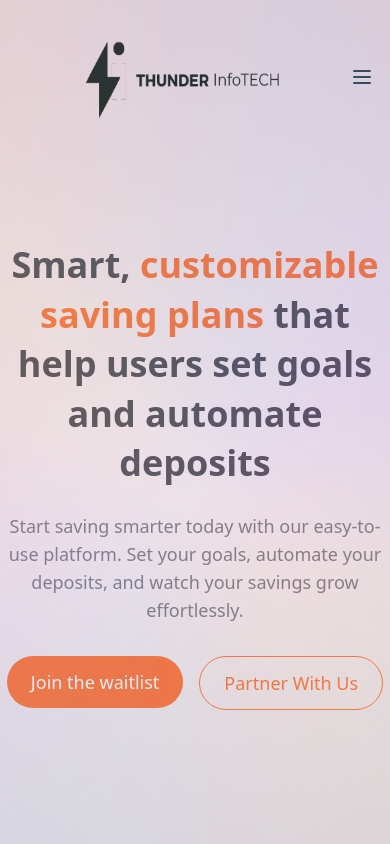
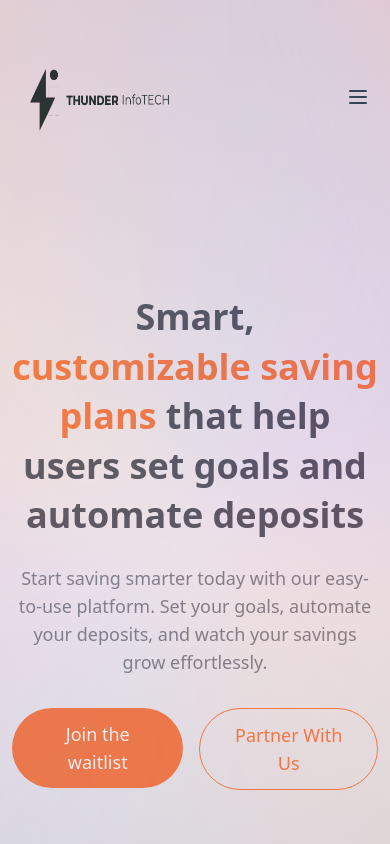
Before and after one commit to HauwaSalihu/thunder, a React (Vite) app: page / in a window 390 px wide. Shown: the top 844 px of the page. Built offline with nearby package versions, Linux system fonts and the light colour scheme.

Commit message:
responsiveness fix

```diff
--- a/src/components/Footer.jsx
+++ b/src/components/Footer.jsx
@@ -2,7 +2,7 @@ import React from 'react'
 
 function Footer() {
   return (
-    <footer className='w-full bg-gray-900 text-white py-4 flex items-center justify-center'>
+    <footer className='w-full  bg-gray-900 text-white py-4 flex items-center justify-center'>
       <p className='text-sm'>
         Powered by <span className='font-bold text-orange-500'>ThundrFinance</span>
       </p>
--- a/src/components/Header.jsx
+++ b/src/components/Header.jsx
@@ -9,9 +9,11 @@ function Header() {
   }
 
   return (
-    <nav className="relative flex items-center justify-between container mx-auto px-4 h-40 text-gray-800">
+    <div className='container mx-auto'>
+
+    <nav className="relative flex items-center justify-between m-5 h-40 text-gray-800">
       <NavLink to="/">
-        <img src="thnder.png" alt="Logo" className="h-100" />
+        <img src="thnder.png" alt="Logo" className="lg:h-100 -mx-10 h-80" />
       </NavLink>
       {/* Desktop Navigation */}
       <ul className="hidden md:flex gap-10 text-lg font-semibold">
@@ -65,6 +67,7 @@ function Header() {
         </div>
       )}
     </nav>
+    </div>
   )
 }
 
--- a/src/components/Hero.jsx
+++ b/src/components/Hero.jsx
@@ -2,7 +2,7 @@ import React from 'react'
 import { NavLink } from 'react-router'
 function Hero() {
   return (
-    <div className=' mb-60 flex flex-col items-center justify-center mt-20'>
+    <div className=' mb-60 p-3 flex flex-col items-center justify-center mt-20'>
         <h1 className='text-center text-4xl md:text-5xl font-extrabold text-gray-900 leading-snug max-w-4xl'>
           Smart, <span className='text-orange-600'>customizable saving plans</span> that help users set goals and automate deposits
         </h1>
--- a/src/pages/Home.jsx
+++ b/src/pages/Home.jsx
@@ -3,7 +3,7 @@ import Hero from '../components/Hero'
 
 function Home() {
   return (
-    <div>
+    <div className='container mx-auto my-25'>
       <Hero/>
       </div>
   )
```
